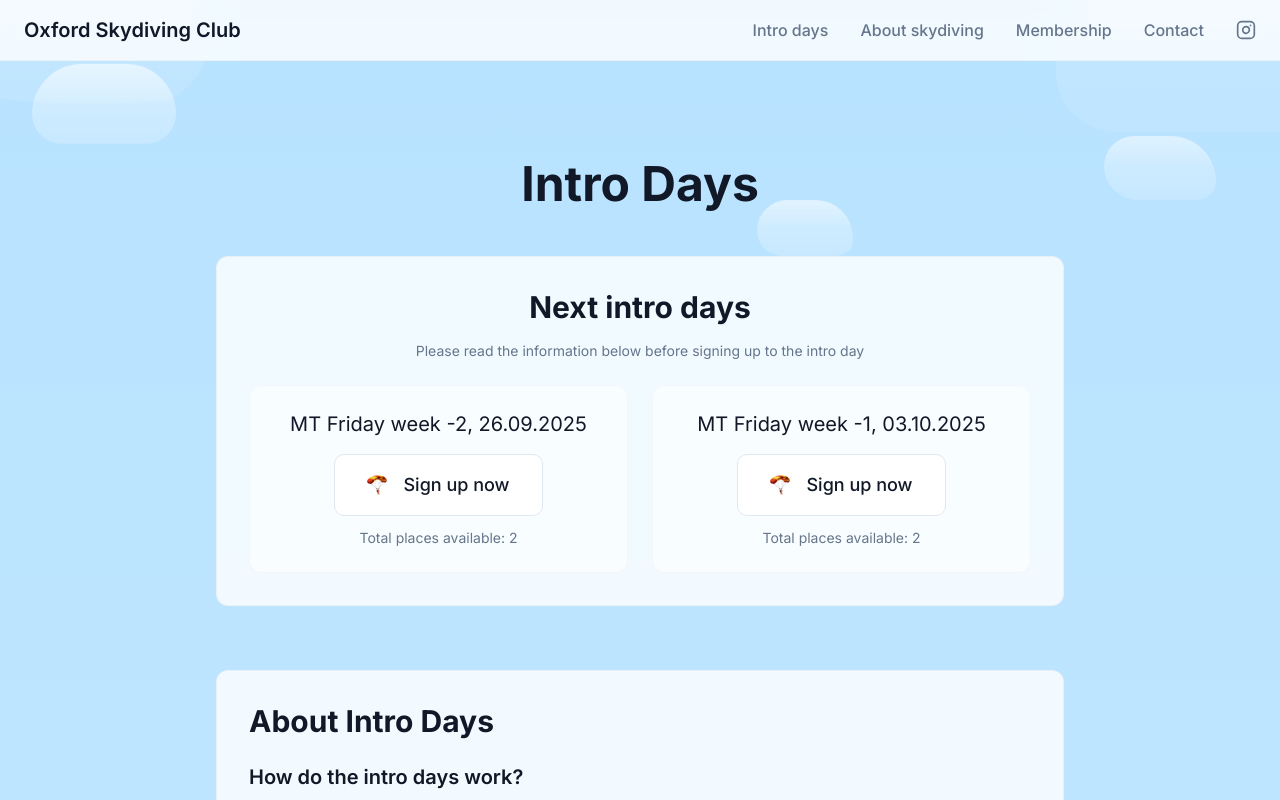
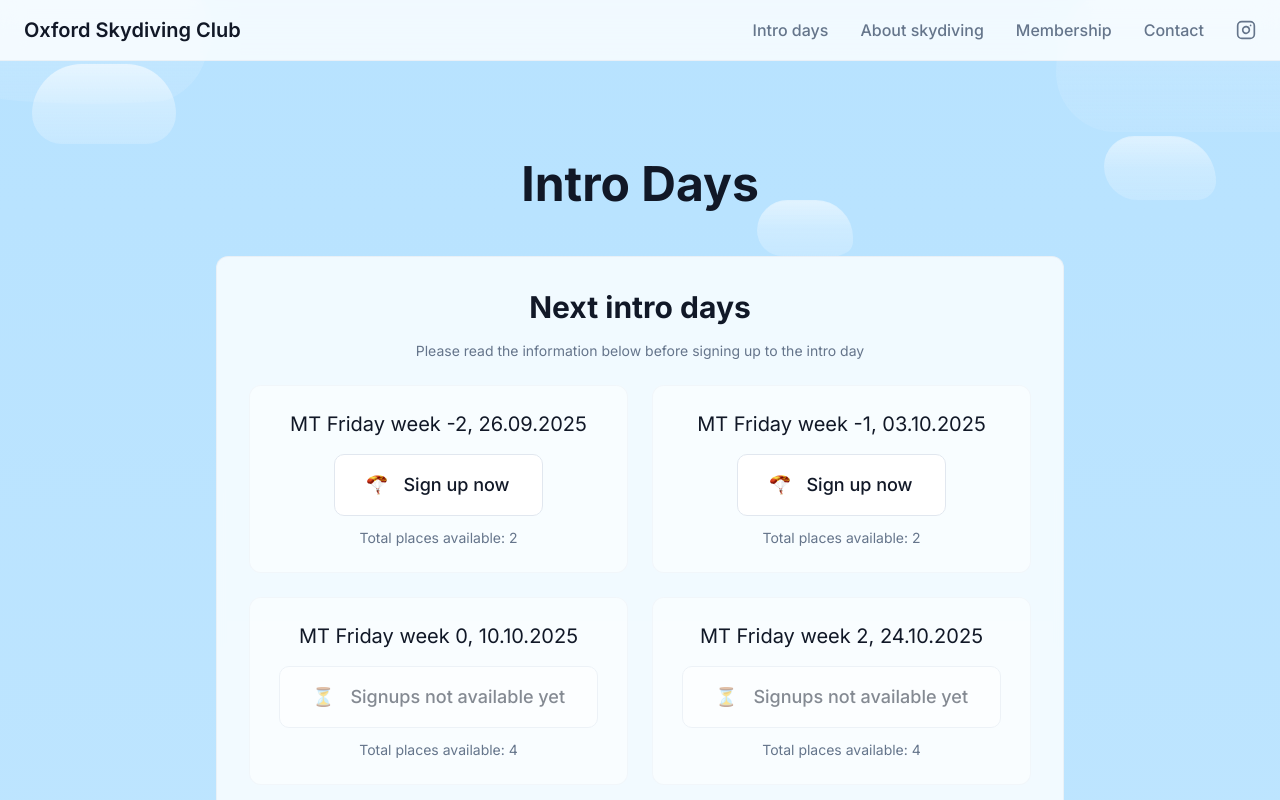
Before and after one commit to PixelSergey/skydiveoxford.co.uk, a React (Vite) app: page /intro in a window 1280 px wide. Shown: the top 800 px of the page. Built offline with nearby package versions, Linux system fonts and the light colour scheme; the HTML template or start-up script is replaced by a standard one.

Commit message:
Code edited in Lovable Code Editor

```diff
--- a/src/pages/Intro.tsx
+++ b/src/pages/Intro.tsx
@@ -16,6 +16,18 @@ const introDays = [
     link: "https://luma.com/4zb7ifto",
     state: "active",
     totalPlaces: 2
+  },
+  {
+    date: "MT Friday week 0, 10.10.2025",
+    link: "#",
+    state: "not yet active",
+    totalPlaces: 4
+  },
+  {
+    date: "MT Friday week 2, 24.10.2025",
+    link: "#",
+    state: "not yet active",
+    totalPlaces: 4
   }
 ];
 
```
